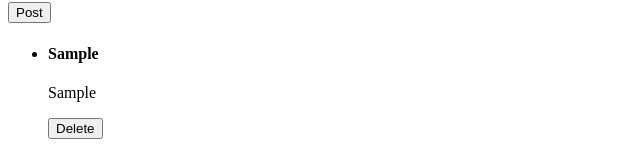
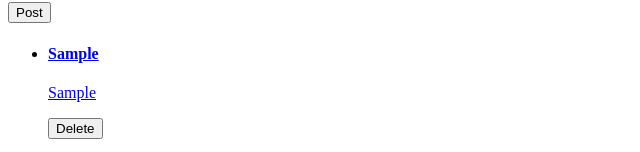
Before and after one commit to bryanakitchen/lab35-blog, a React app: page / in a window 1280 px wide. Both pictures are taken after typing "Sample", "Sample" into the empty fields and a click on the button "Post". Shown: the part 238-390 px from the top of the page, without its empty margins (0-640 px from the left). Built offline with nearby package versions, Linux system fonts and the light colour scheme.

Commit message:
refactor App to accomodate routing for comments

```diff
--- a/package.json
+++ b/package.json
@@ -63,6 +63,7 @@
     "react": "^17.0.1",
     "react-dom": "^17.0.1",
     "react-redux": "^7.2.2",
+    "react-router-dom": "^5.2.0",
     "redux": "^4.0.5",
     "redux-devtools-extension": "^2.13.8"
   }
--- a/src/components/app/App.jsx
+++ b/src/components/app/App.jsx
@@ -1,12 +1,27 @@
 import React from 'react';
-import PostForm from '../posts/PostForm';
-import PostList from '../posts/PostList';
+import {
+  BrowserRouter as Router,
+  Route,
+  Switch,
+} from 'react-router-dom';
+import PostContainer from '../../containers/PostContainer';
 
 export default function App() {
   return (
     <>
-      <PostForm />
-      <PostList />
+      <Router>
+        <Switch>
+
+          <Route exact path="/"
+            component={PostContainer} />
+
+          <Route exact path="/posts/:title"
+            component={Comment} />
+
+        </Switch>
+      </Router>
     </>
   );
 }
+// <PostForm />
+// <PostList />
--- a/src/components/posts/Post.jsx
+++ b/src/components/posts/Post.jsx
@@ -2,6 +2,7 @@
 import PropTypes from 'prop-types';
 import { useDispatch } from 'react-redux';
 import { deletePost } from '../../actions/postActions';
+import { Link } from 'react-router-dom';
 
 export default function Post({ title, body }) {
   const dispatch = useDispatch();
@@ -12,8 +13,10 @@
 
   return (
     <div>
-      <h4>{title}</h4>
-      <p>{body}</p>
+      <Link to={`/posts/${title}`} >
+        <h4>{title}</h4>
+        <p>{body}</p>
+      </Link>
       <button onClick={handleClick} >Delete</button>
     </div>
   );
--- /dev/null
+++ b/src/containers/PostContainer.jsx
@@ -0,0 +1,19 @@
+import React from 'react';
+// import PropTypes from 'prop-types';
+import PostForm from '../components/posts/PostForm';
+import PostList from '../components/posts/PostList';
+
+function PostContainer() {
+  return (
+    <>
+      <PostForm />
+      <PostList />
+    </>
+  );
+}
+
+// PostContainer.propTypes = {
+
+// };
+
+export default PostContainer;
```
Also changed, not shown: 1 other file (tests, documents, lock files or other folders).
